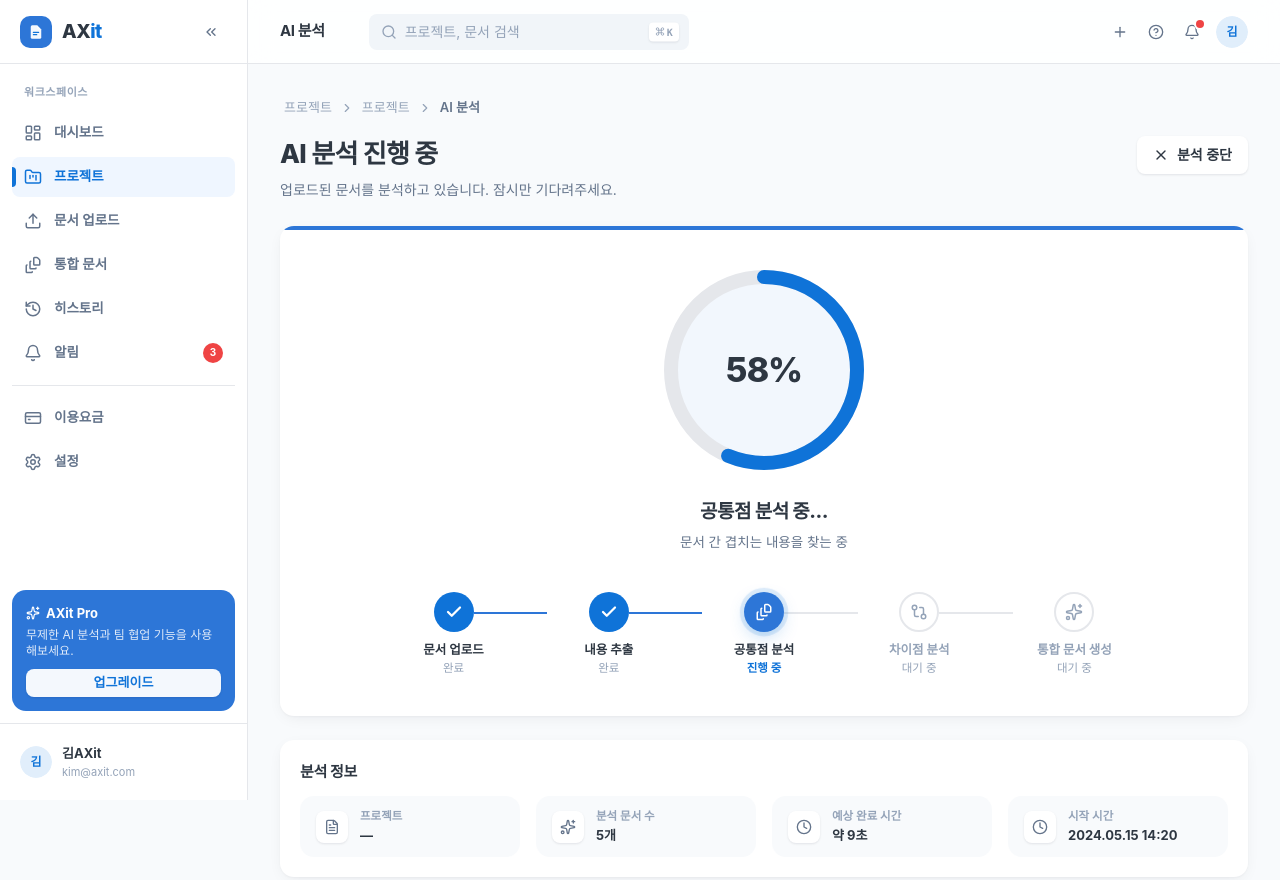
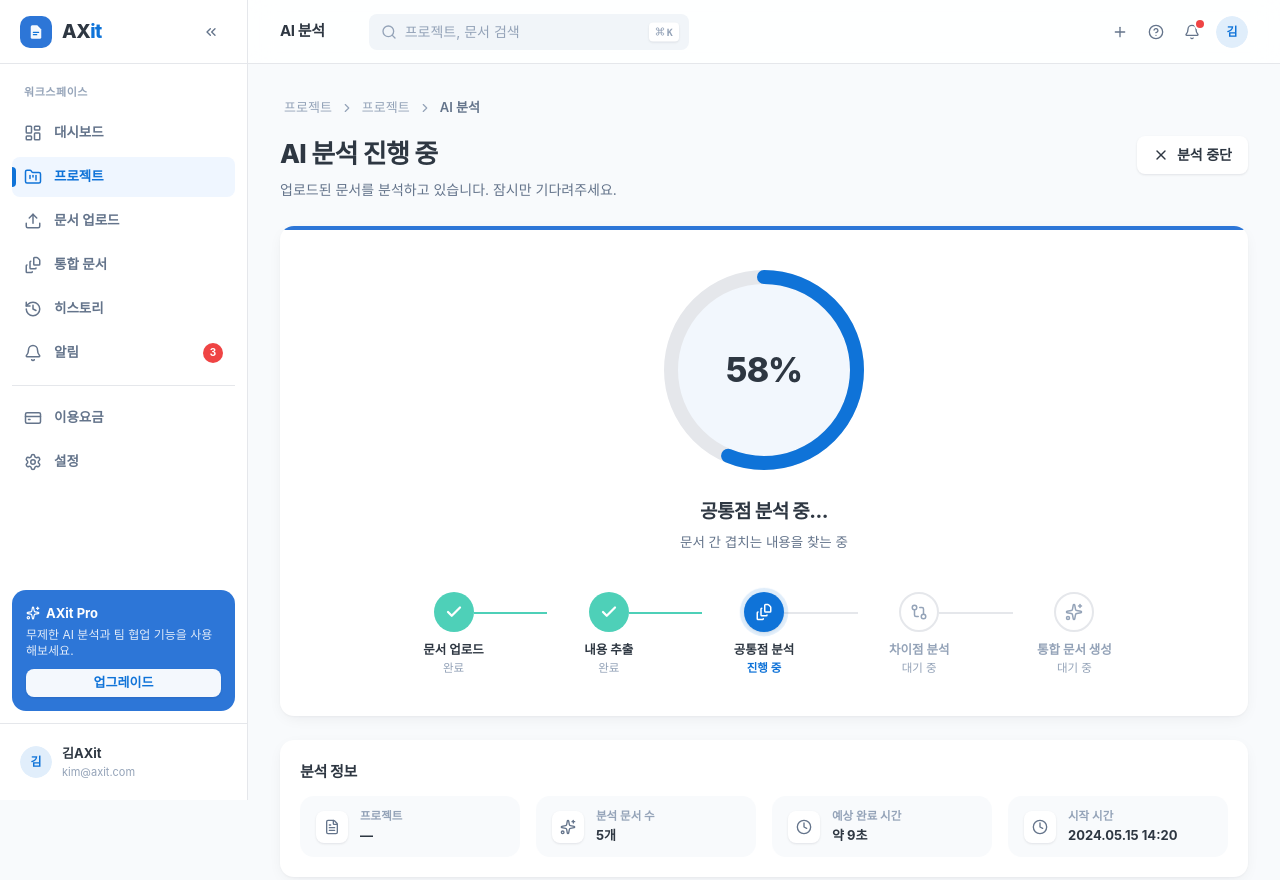
Before and after one commit to CONNECTOR-AXit/AXit_project, a React (Vite) app: page /projects/1/analysis in a window 1280 px wide. Shown: the top 880 px of the page. Built offline with nearby package versions, Linux system fonts and the light colour scheme; a web font is replaced by a local one.

Commit message:
style: 분석 스테퍼의 진행 중 상태를 서브컬러(#4ED0B8)로 분리

```diff
--- a/src/components/analysis/AnalysisStepper.tsx
+++ b/src/components/analysis/AnalysisStepper.tsx
@@ -75,7 +75,7 @@ export function AnalysisStepper({
                 aria-hidden="true"
               >
                 <motion.span
-                  className="block h-full w-full origin-top-left brand-gradient"
+                  className="block h-full w-full origin-top-left bg-[#4ED0B8]"
                   initial={false}
                   animate={
                     vertical
@@ -96,8 +96,8 @@ export function AnalysisStepper({
               <span
                 className={cn(
                   'relative flex size-10 items-center justify-center rounded-full border-2 transition-colors duration-300',
-                  state === 'done' && 'border-transparent bg-success text-white',
-                  state === 'active' && 'brand-gradient border-transparent text-white shadow-brand',
+                  state === 'done' && 'border-transparent bg-[#4ED0B8] text-white',
+                  state === 'active' && 'border-transparent bg-primary text-white shadow-soft',
                   state === 'waiting' && 'border-line bg-white text-ink-subtle',
                 )}
               >
```
